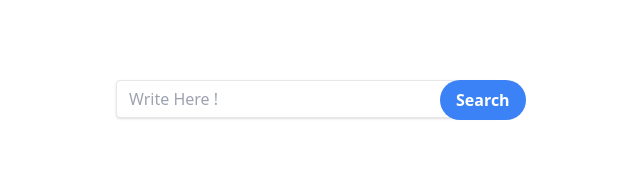
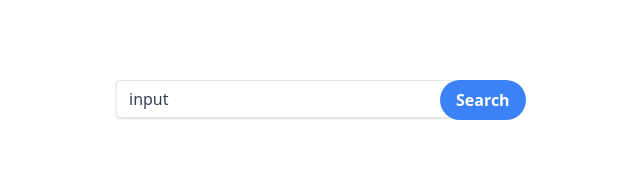
Before and after one commit to sedatbilece/React-Projects, a React (Create React App) app in the folder imagelist-app/: page / in a window 1280 px wide. Shown: the top 170 px of the page, without its empty margins (140-780 px from the left). Built offline with nearby package versions, Linux system fonts and the light colour scheme.

Commit message:
kontrollü form elementi

```diff
--- a/imagelist-app/src/components/App.js
+++ b/imagelist-app/src/components/App.js
@@ -6,6 +6,7 @@ const App=()=>{
     return(<div>
 
 <SearchInput />
+
     </div>
     )
 }
--- a/imagelist-app/src/components/SearchInput.js
+++ b/imagelist-app/src/components/SearchInput.js
@@ -1,6 +1,20 @@
 import React from "react";
 
 class SearchInput extends React.Component{
+
+constructor (props){
+    super(props);
+
+    this.state={entry:'input '}
+}
+
+    onInputChange(event){//değişim olduğunda çağırılacak method
+
+console.log(event.target.value)
+
+
+    }
+
 
       render(){
 
@@ -9,9 +23,14 @@ class SearchInput extends React.Component{
                 <form className="inline-block w-full mt-20 ml-64">
 
                 <div class="grid grid-cols-4 gap-4">
+
                     <div>
-                    <input type="text" placeholder="Write Here !" className=" inline-block focus:outline-none focus:outline-cyan-300 focus:placeholder-cyan-500 shadow appearance-none border rounded w-96 py-2 px-3 text-gray-700 leading-tight " />
+                    <input type="text" placeholder="Write Here !"
+                    onChange={(event)=>this.setState({entry:event.target.value.toUpperCase()})} //burada parantez konursa render edildiği gibi çağrılır
+                    value={this.state.entry}
+                    className=" inline-block focus:outline-none focus:outline-cyan-300 focus:placeholder-cyan-500 shadow appearance-none border rounded w-96 py-2 px-3 text-gray-700 leading-tight " />
                     </div>
+
                     <div>
                     <button type="submit" className="inline-block bg-blue-500 hover:bg-blue-700 text-white font-bold py-2 px-4 rounded-full">Search</button>
                     </div>
```
